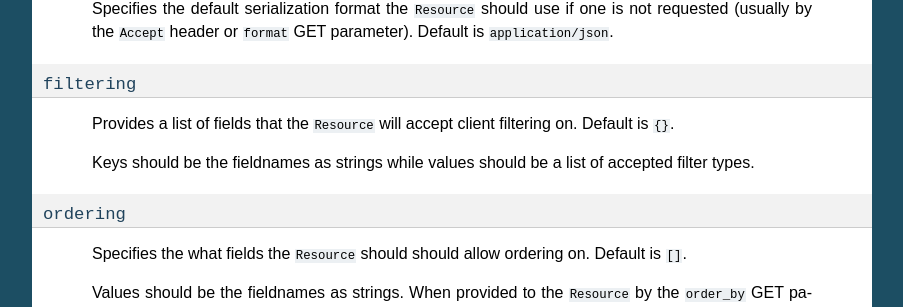
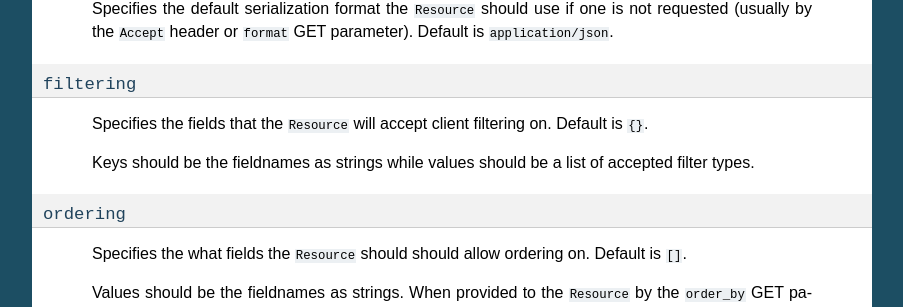
Before and after one commit to django-tastypie/django-tastypie, a Sphinx documentation site: the page built from docs/resources.rst, in a window 1280 px wide and 900 px high, scrolled down 9028 px. Shown: the part 145-452 px from the top of the window, without its empty margins (198-1101 px from the left). Built offline with Sphinx 7.4.7, drawn with Linux system fonts in a browser that asks for light colours.

Commit message:
'filtering' is actually a dict
Use of the word 'list' was just barely misleading enough; the default and key/value explanation should clarify.

```diff
--- a/docs/resources.rst
+++ b/docs/resources.rst
@@ -568,8 +568,8 @@ The inner ``Meta`` class allows for class-level configuration of how the
 ``filtering``
 -------------
 
-  Provides a list of fields that the ``Resource`` will accept client
-  filtering on. Default is ``{}``.
+  Specifies the fields that the ``Resource`` will accept client filtering on.
+  Default is ``{}``.
 
   Keys should be the fieldnames as strings while values should be a list of
   accepted filter types.
```
